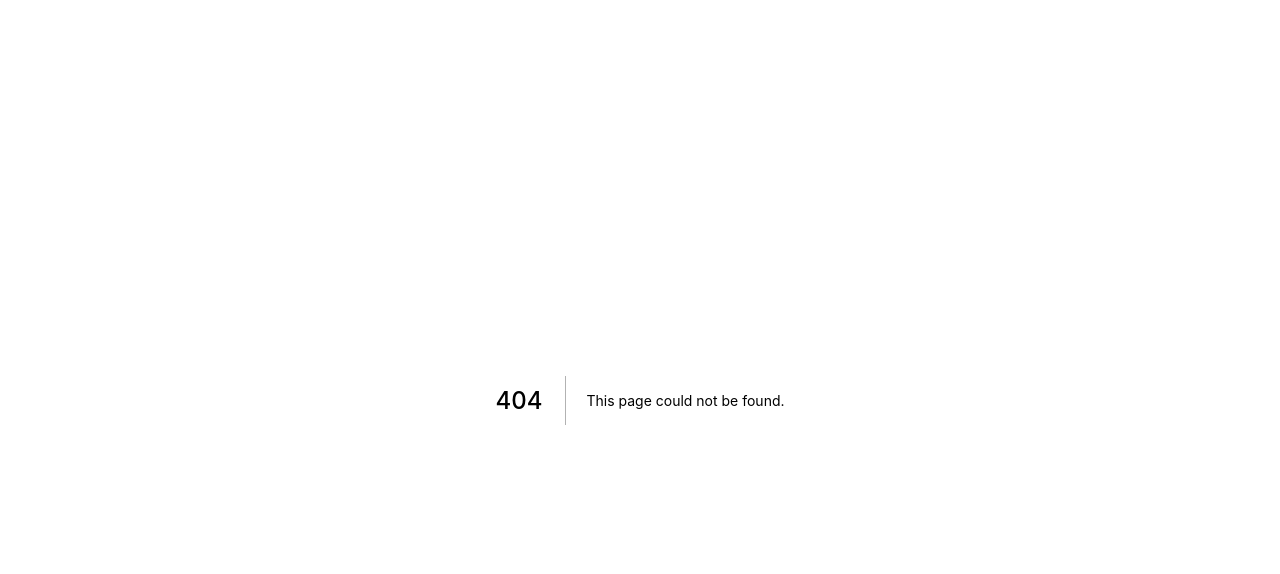
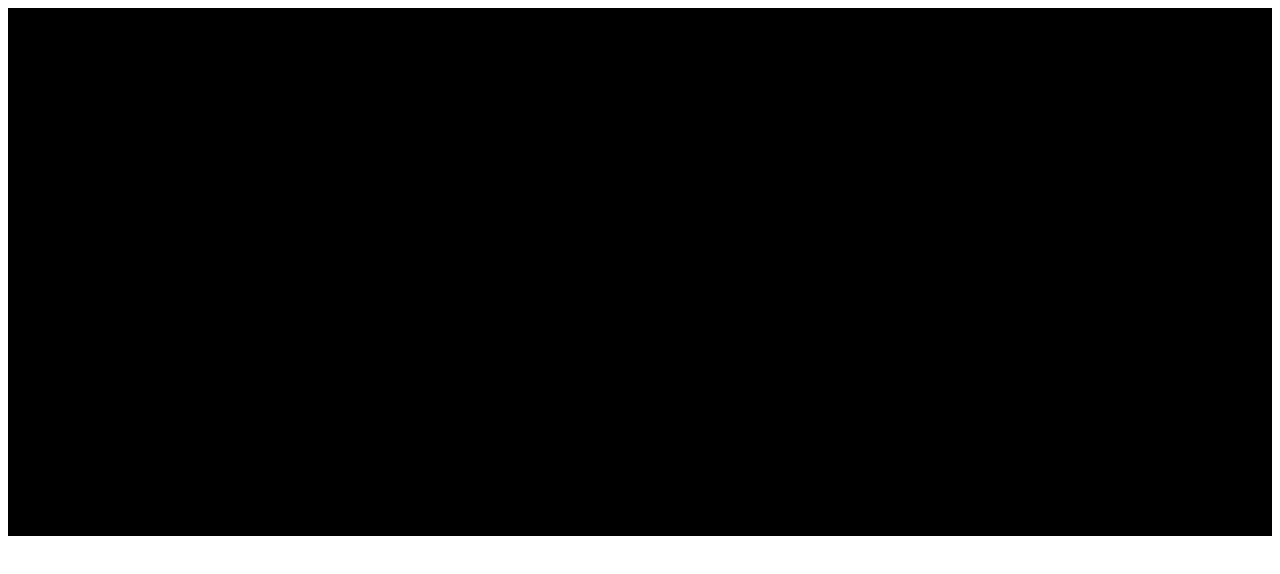
Before and after one commit to theStudio60/next-ldlp, a Next.js app: page /homepage/sections/03 in a window 1280 px wide. Before the commit this address had no page. Shown: the top 574 px of the page. Built offline with nearby package versions, Linux system fonts and the light colour scheme.

Commit message:
Create 03.js

```diff
--- /dev/null
+++ b/pages/homepage/sections/03.js
@@ -0,0 +1,21 @@
+import Section from '../../../components/Section';
+// THis is NOT the TOP section,
+// it is the section that follow the top-section
+const sectionBody = {
+  minHeight:"50vh",
+  backgroundColor:"#000",
+  paddingTop:"64px",
+  paddingBottom:"64px"
+};
+
+const Homepage_Section_03 = (props) => (<>
+  <Section className="section m-0 p-0 "  id="s_03">
+    <div className="container-fluid m-0 " style={sectionBody}>
+      <div className="row" >
+        {props.children}
+      </div>
+    </div>
+  </Section>
+</>);
+
+export default Homepage_Section_03;
```
